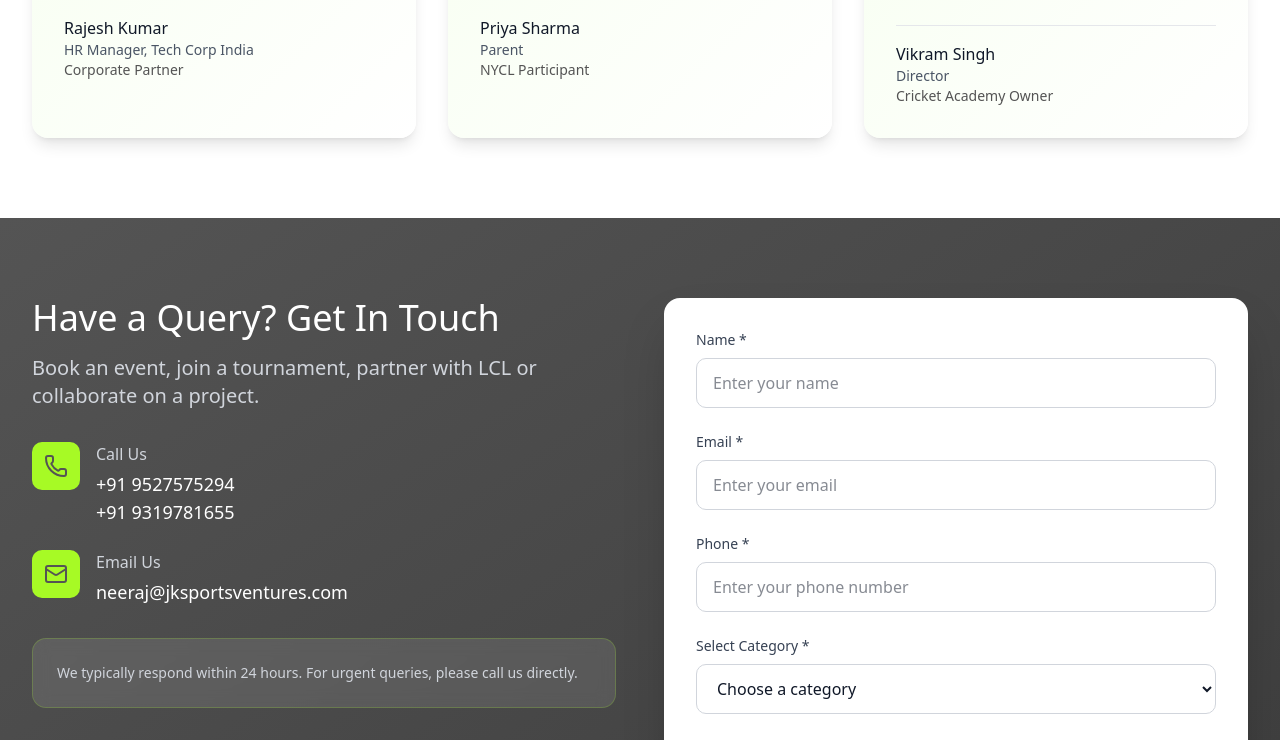
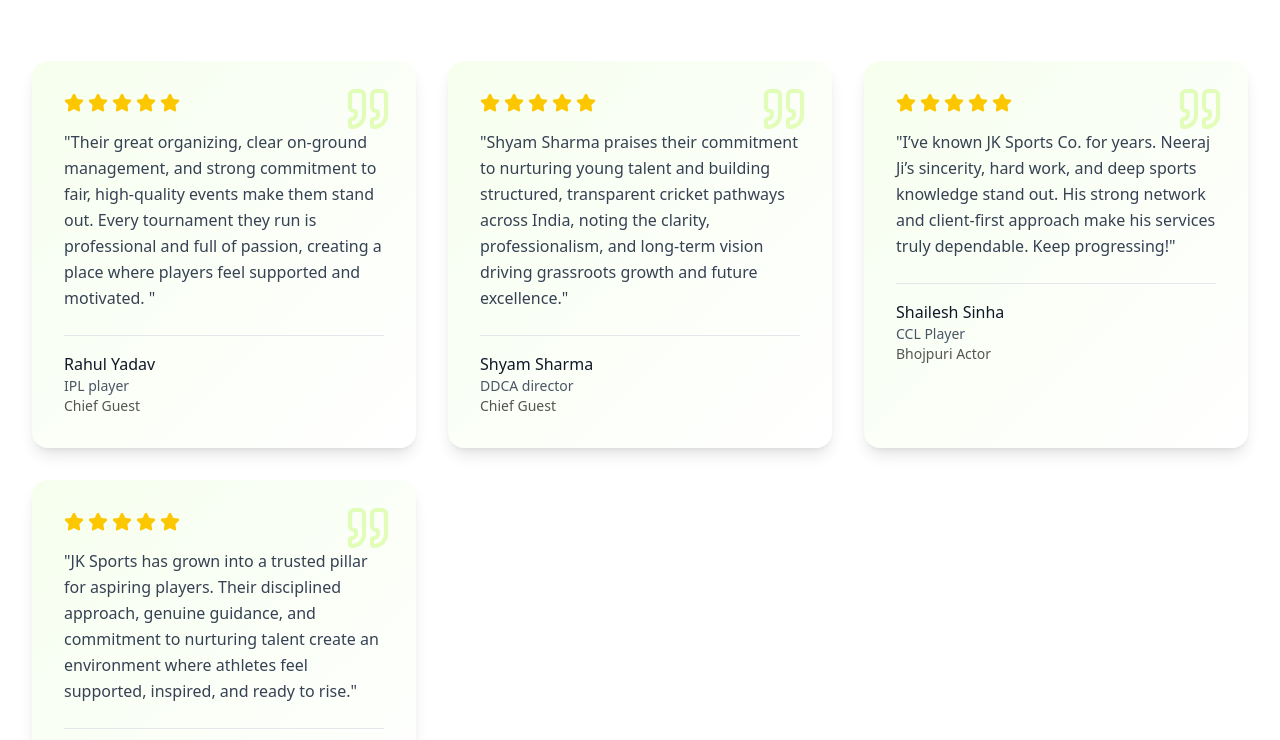
Before and after one commit to thisisshiva/sports_landing_page, a Next.js app: page / in a window 1280 px wide. Shown: the part 6302-7042 px from the top of the page. Built offline with nearby package versions, Linux system fonts and the light colour scheme.

Commit message:
Update Footer with social media links, enhance GallerySection with new image, and revise TestimonialsSection with updated testimonials and new entries.

```diff
--- a/components/Footer.tsx
+++ b/components/Footer.tsx
@@ -119,28 +119,32 @@
               <p className="text-gray-400">Follow Us:</p>
               <div className="flex gap-3">
                 <a
-                  href="#"
+                  target="_blank"
+                  href="https://www.instagram.com/jksportsmediaventures?igsh=dmN1ZW84MTA5ZWsy"
                   className="w-10 h-10 bg-gray-800 rounded-full flex items-center justify-center hover:bg-[#a7fa25] hover:text-slate-900 transition-colors"
                   aria-label="Instagram"
                 >
                   <Instagram className="w-5 h-5" />
                 </a>
                 <a
-                  href="#"
+                  target="_blank"
+                  href="https://youtube.com/@jksportsmanagement5391?si=WDOQTOxja2F_fFNL"
                   className="w-10 h-10 bg-gray-800 rounded-full flex items-center justify-center hover:bg-[#a7fa25] hover:text-slate-900 transition-colors"
                   aria-label="YouTube"
                 >
                   <Youtube className="w-5 h-5" />
                 </a>
                 <a
-                  href="#"
+                  target="_blank"
+                  href="https://www.facebook.com/share/17uFtpFAb4/"
                   className="w-10 h-10 bg-gray-800 rounded-full flex items-center justify-center hover:bg-[#a7fa25] hover:text-slate-900 transition-colors"
                   aria-label="Facebook"
                 >
                   <Facebook className="w-5 h-5" />
                 </a>
                 <a
-                  href="#"
+                  target="_blank"
+                  href="https://www.linkedin.com/in/neeraj-sachdeva-699958364/"
                   className="w-10 h-10 bg-gray-800 rounded-full flex items-center justify-center hover:bg-[#a7fa25] hover:text-slate-900 transition-colors"
                   aria-label="LinkedIn"
                 >
--- a/components/GallerySection.tsx
+++ b/components/GallerySection.tsx
@@ -7,6 +7,7 @@
   const [activeCategory, setActiveCategory] = useState("All");
 
   const galleryImages = [
+    {url: "/static/images/all/Indian_cricket_Umpire.jpg", category: "Indian Cricket Umpire"},
     {
       url: "https://images.unsplash.com/photo-1625401586082-9a9b17bc4ce5?crop=entropy&cs=tinysrgb&fit=max&fm=jpg&ixid=M3w3Nzg4Nzd8MHwxfHNlYXJjaHwxfHxjcmlja2V0JTIwc3RhZGl1bSUyMHRvdXJuYW1lbnR8ZW58MXx8fHwxNzY0MzQ2OTc5fDA&ixlib=rb-4.1.0&q=80&w=1080&utm_source=figma&utm_medium=referral",
       category: "Match Highlights"
--- a/components/TestimonialsSection.tsx
+++ b/components/TestimonialsSection.tsx
@@ -3,25 +3,32 @@
 export function TestimonialsSection() {
   const testimonials = [
     {
-      name: "Rajesh Kumar",
-      role: "HR Manager, Tech Corp India",
-      company: "Corporate Partner",
+      name: "Rahul Yadav ",
+      role: "IPL player",
+      company: "Chief Guest",
       rating: 5,
-      text: "JK Sports organized our first corporate cricket league and it exceeded all expectations. The professionalism, ground management, and live broadcast capabilities made our team building event truly memorable. Highly recommended!"
+      text: "Their great organizing, clear on-ground management, and strong commitment to fair, high-quality events make them stand out. Every tournament they run is professional and full of passion, creating a place where players feel supported and motivated. "
     },
     {
-      name: "Priya Sharma",
-      role: "Parent",
-      company: "NYCL Participant",
+      name: "Shyam Sharma",
+      role: "DDCA director",
+      company: "Chief Guest",
       rating: 5,
-      text: "My son participated in the Noida Youth Cricket League and it was an incredible experience. The tournament was well-organized, the coaching staff was supportive, and the exposure he received was invaluable for his development."
+      text: "Shyam Sharma praises their commitment to nurturing young talent and building structured, transparent cricket pathways across India, noting the clarity, professionalism, and long-term vision driving grassroots growth and future excellence."
     },
     {
-      name: "Vikram Singh",
-      role: "Director",
-      company: "Cricket Academy Owner",
+      name: "Shailesh Sinha",
+      role: "CCL Player",
+      company: "Bhojpuri Actor",
       rating: 5,
-      text: "We've partnered with JK Sports for multiple tournaments. Their commitment to youth development and structured league formats has helped our academy students gain competitive experience. Neeraj and his team are true professionals."
+      text: "I’ve known JK Sports Co. for years. Neeraj Ji’s sincerity, hard work, and deep sports knowledge stand out. His strong network and client-first approach make his services truly dependable. Keep progressing!"
+    },
+    {
+      name: "Anil Chaudhary",
+      role: "Indian Cricket Umpire ",
+      company: "Chief Guest",
+      rating: 5,
+      text: "JK Sports has grown into a trusted pillar for aspiring players. Their disciplined approach, genuine guidance, and commitment to nurturing talent create an environment where athletes feel supported, inspired, and ready to rise."
     }
   ];
 
```
Also changed, not shown: public/static/images/all/Indian_cricket_Umpire.jpg (added).
